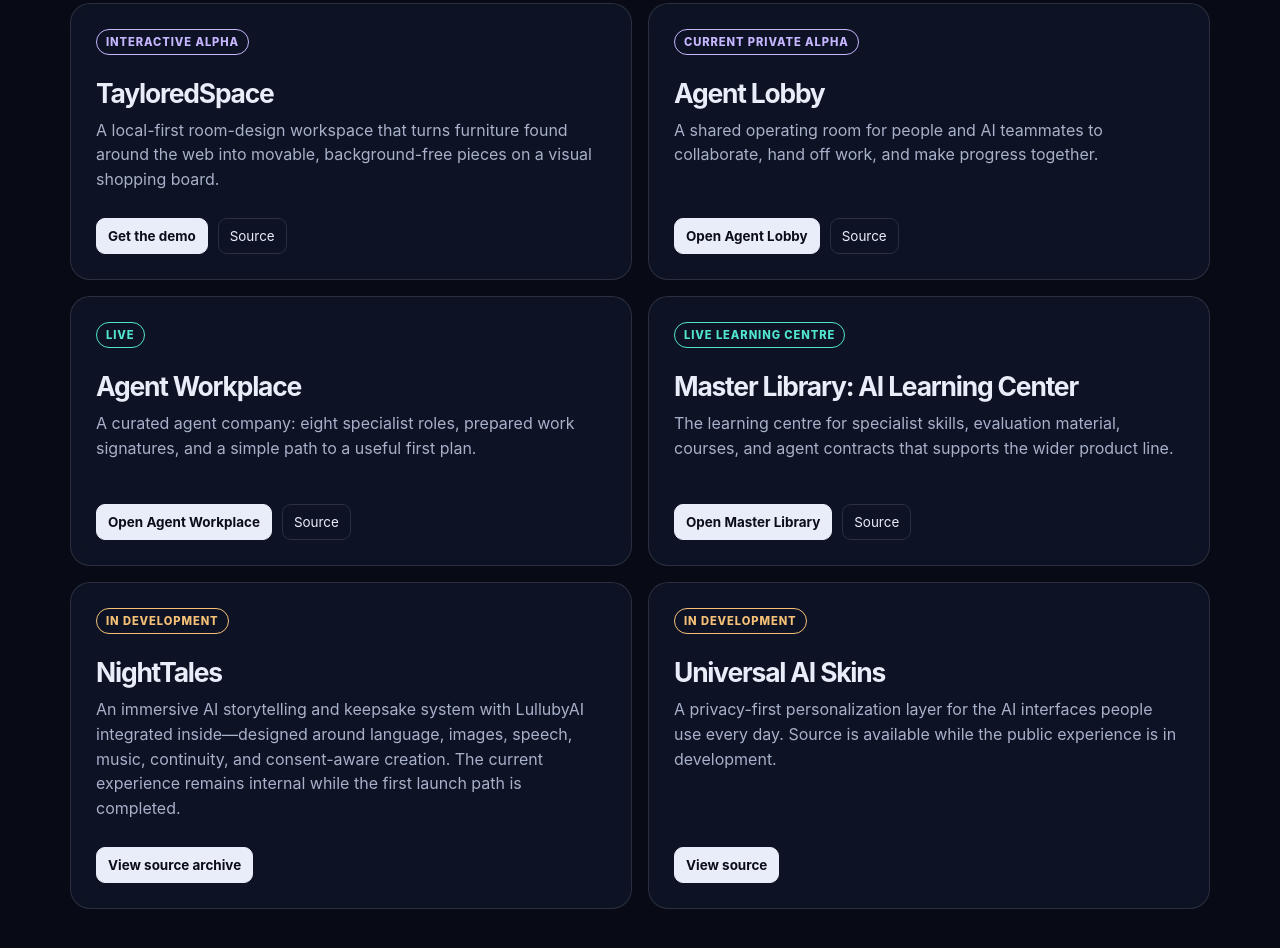
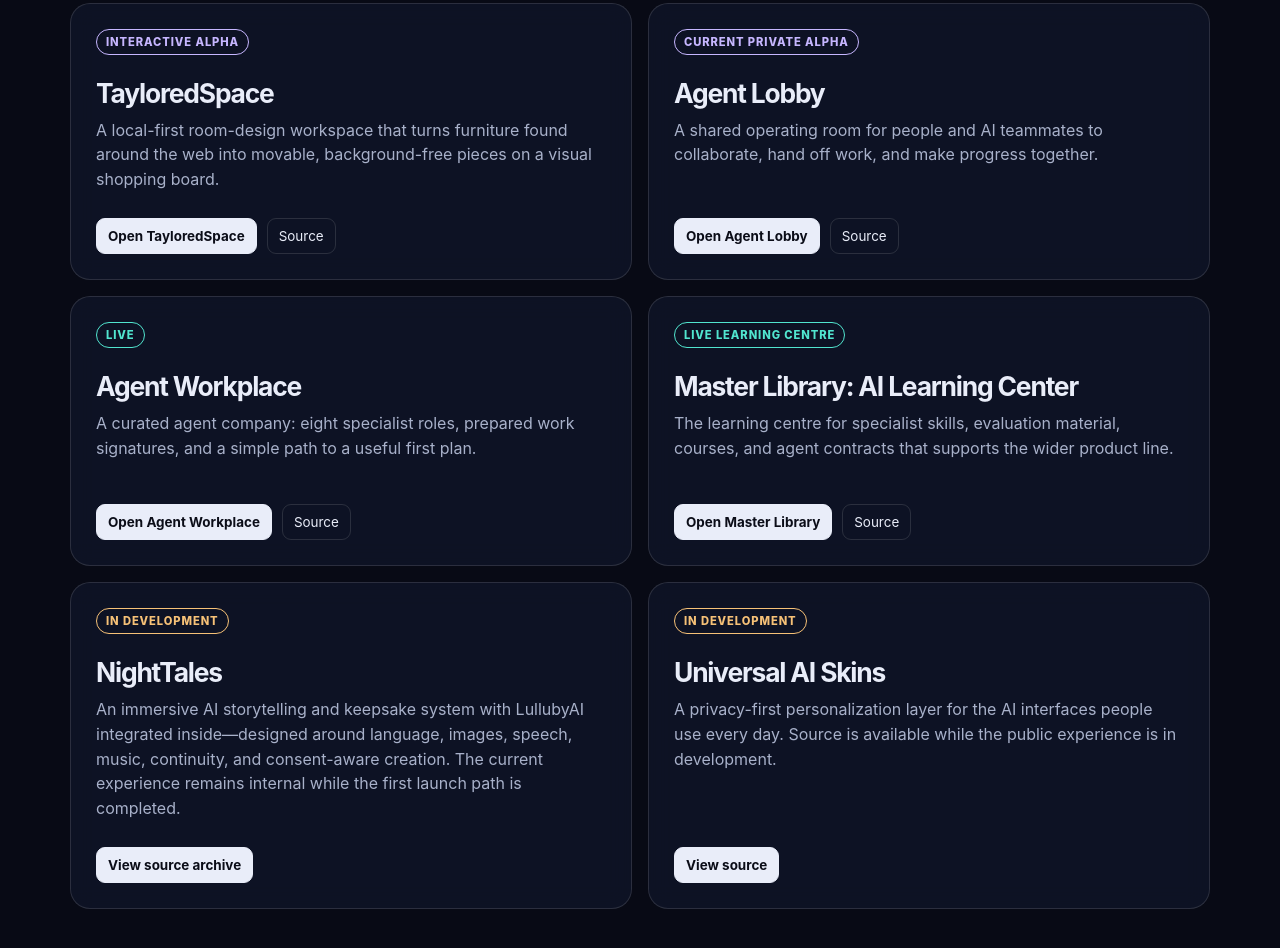
Before and after one commit to gunpowder27/visionary-creations-portfolio, a plain HTML site: page index.html in a window 1280 px wide. Shown: the part 1490-2438 px from the top of the page. Drawn offline with Linux system fonts and the light colour scheme.

Commit message:
Open the live TayloredSpace workspace

```diff
--- a/index.html
+++ b/index.html
@@ -33,7 +33,7 @@
           <div class="product-preview" aria-label="Career Command interface preview"><div class="preview-top"><strong>Career Command</strong><span>Opportunity radar</span></div><div class="preview-stats"><div class="preview-stat"><b>47</b>Matches found</div><div class="preview-stat"><b>12</b>Tier A roles</div><div class="preview-stat"><b>6</b>Packets ready</div></div><div class="match"><span class="score">94</span><span class="match-name"><b>AI Operations Lead</b>Remote · Posted today</span><span class="tier">TIER A</span></div><div class="match"><span class="score">89</span><span class="match-name"><b>Creative Strategy Director</b>Miami · 2 days ago</span><span class="tier">TIER A</span></div></div>
         </article>
         <article class="card featured"><span class="status beta">Private beta</span><h3>Maximus Intelligence OS</h3><p>A voice and chat intelligence workspace for memory, planning, and execution. Available as an active private beta.</p><div class="links"><a href="https://maximus-staging-two.vercel.app/?demo=1" target="_blank" rel="noreferrer">Open Maximus</a><a href="https://github.com/gunpowder27/maximus-web" target="_blank" rel="noreferrer">Source</a></div></article>
-        <article class="card"><span class="status beta">Interactive alpha</span><h3>TayloredSpace</h3><p>A local-first room-design workspace that turns furniture found around the web into movable, background-free pieces on a visual shopping board.</p><div class="links"><a href="https://github.com/gunpowder27/tayloredspace/releases/latest" target="_blank" rel="noreferrer">Get the demo</a><a href="https://github.com/gunpowder27/tayloredspace" target="_blank" rel="noreferrer">Source</a></div></article>
+        <article class="card"><span class="status beta">Interactive alpha</span><h3>TayloredSpace</h3><p>A local-first room-design workspace that turns furniture found around the web into movable, background-free pieces on a visual shopping board.</p><div class="links"><a href="https://tayloredspace.vercel.app/" target="_blank" rel="noreferrer">Open TayloredSpace</a><a href="https://github.com/gunpowder27/tayloredspace" target="_blank" rel="noreferrer">Source</a></div></article>
         <article class="card"><span class="status beta">Current private alpha</span><h3>Agent Lobby</h3><p>A shared operating room for people and AI teammates to collaborate, hand off work, and make progress together.</p><div class="links"><a href="https://agent-lobby-alpha.vercel.app/" target="_blank" rel="noreferrer">Open Agent Lobby</a><a href="https://github.com/gunpowder27/agent-lobby" target="_blank" rel="noreferrer">Source</a></div></article>
         <article class="card"><span class="status live">Live</span><h3>Agent Workplace</h3><p>A curated agent company: eight specialist roles, prepared work signatures, and a simple path to a useful first plan.</p><div class="links"><a href="https://agent-force.herney-00723.workers.dev/" target="_blank" rel="noreferrer">Open Agent Workplace</a><a href="https://github.com/gunpowder27/agent-force" target="_blank" rel="noreferrer">Source</a></div></article>
         <article class="card"><span class="status live">Live learning centre</span><h3>Master Library: AI Learning Center</h3><p>The learning centre for specialist skills, evaluation material, courses, and agent contracts that supports the wider product line.</p><div class="links"><a href="https://master-library-two.vercel.app/index.html" target="_blank" rel="noreferrer">Open Master Library</a><a href="https://github.com/gunpowder27/master-library" target="_blank" rel="noreferrer">Source</a></div></article>
```
Also changed, not shown: 1 other file.
